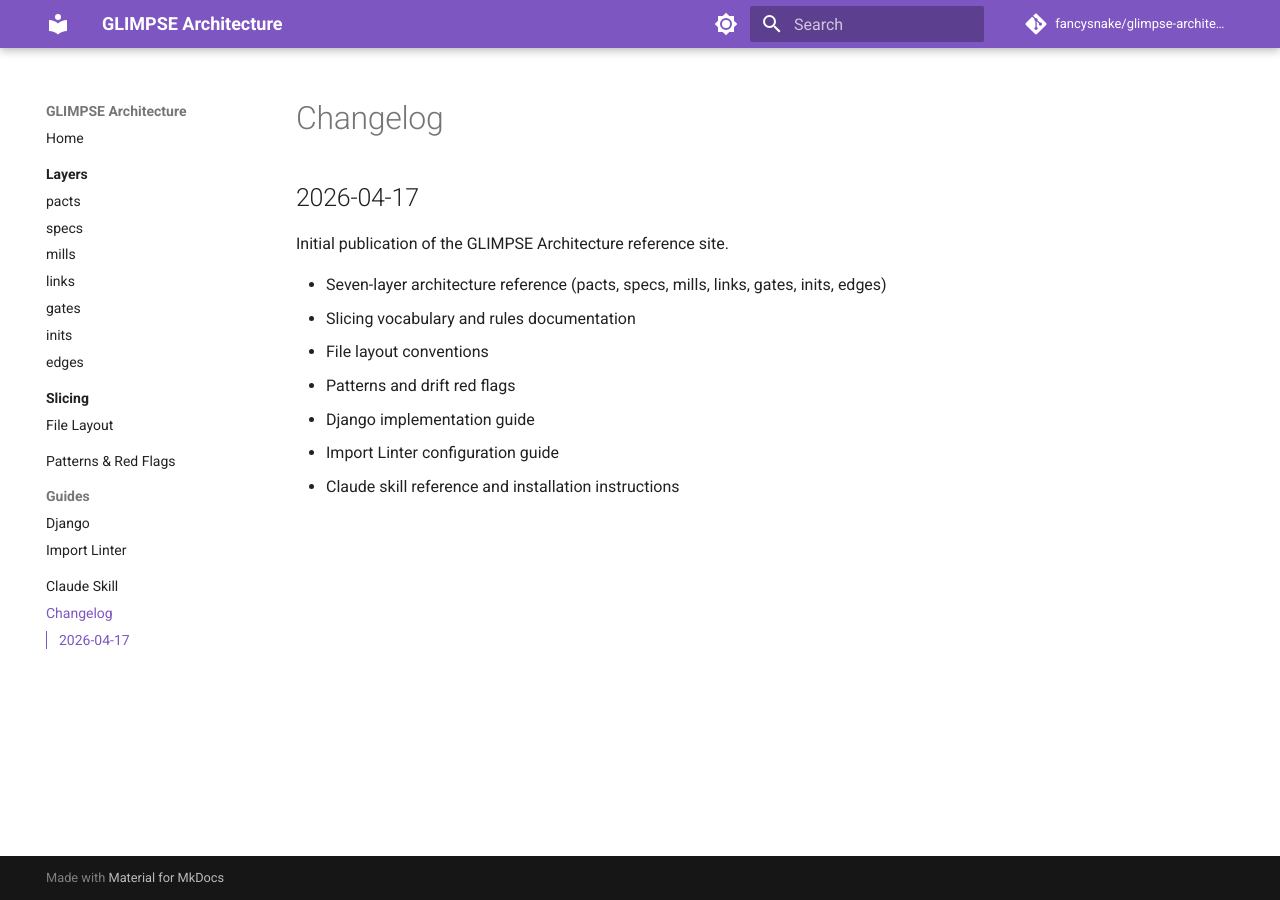
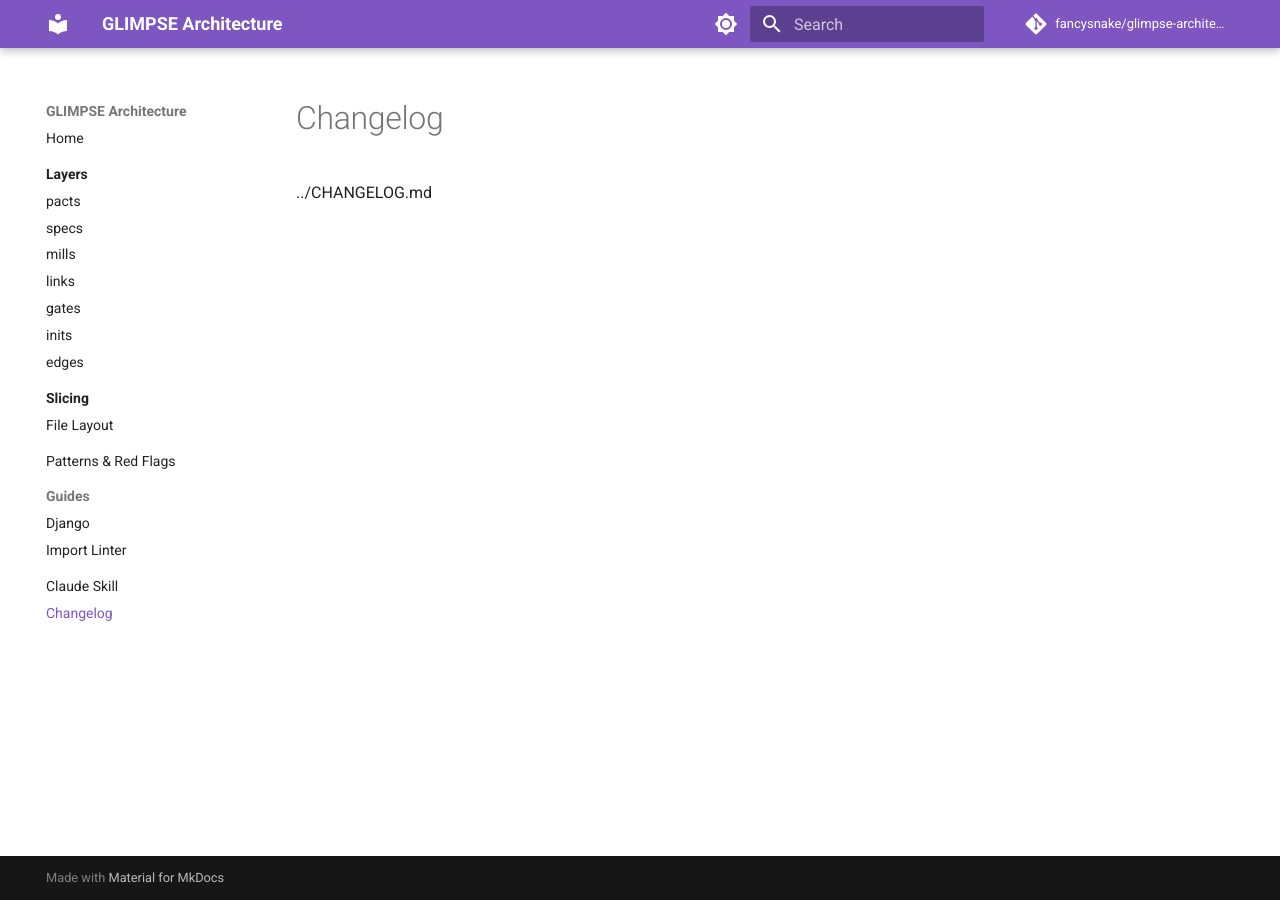
Before and after one commit to fancysnake/glimpse-architecture, an MkDocs documentation site: the page built from docs/changelog.md, in a window 1280 px wide. Built offline with MkDocs 1.6.1 and Material for MkDocs 9.7.7, drawn with Linux system fonts in a browser that asks for light colours; comment, search, counter and statistics services are not loaded.

Commit message:
Move changelog to repo root, symlink into docs/
CHANGELOG.md now lives at the repo root as convention dictates.
docs/changelog.md is a symlink so MkDocs still renders it in the nav.

Co-Authored-By: Claude Sonnet 4.6 <noreply@anthropic.com>

```diff
--- a/docs/changelog.md
+++ b/docs/changelog.md
@@ -1,13 +1 @@
-# Changelog
-
-## 2026-04-17
-
-Initial publication of the GLIMPSE Architecture reference site.
-
-- Seven-layer architecture reference (pacts, specs, mills, links, gates, inits, edges)
-- Slicing vocabulary and rules documentation
-- File layout conventions
-- Patterns and drift red flags
-- Django implementation guide
-- Import Linter configuration guide
-- Claude skill reference and installation instructions
+../CHANGELOG.md
```
Also changed, not shown: CHANGELOG.md (+9 -17 lines).
